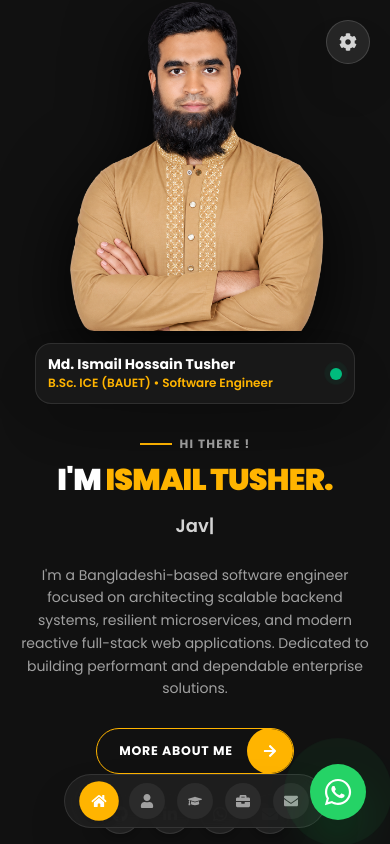
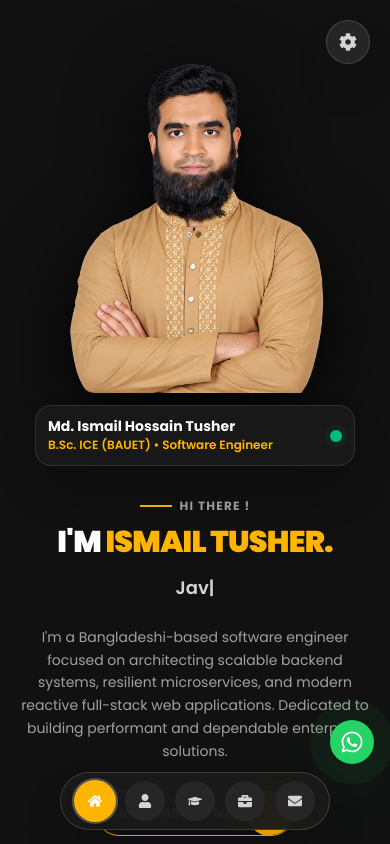
Before and after one commit to Tusher66/Tusher-Portfolio, a React (Vite) app: page / in a window 390 px wide. Built offline with nearby package versions, Linux system fonts and the light colour scheme.

Commit message:
fix(mobile): fix mobile menu navigation dock scrolling, active state tracking, and layout padding

```diff
--- a/src/App.tsx
+++ b/src/App.tsx
@@ -35,7 +35,7 @@ export default function App() {
     return () => container.removeEventListener('wheel', handleWheel);
   }, []);
 
-  // Track Active Section based on Horizontal or Vertical Scroll
+  // Track Active Section based on Horizontal (Desktop) or Vertical (Mobile) Container Scroll
   useEffect(() => {
     const container = containerRef.current;
     if (!container) return;
@@ -47,16 +47,25 @@ export default function App() {
         const scrollPos = container.scrollLeft + container.clientWidth / 2;
         for (let i = sections.length - 1; i >= 0; i--) {
           const el = document.getElementById(sections[i]);
-          if (el && scrollPos >= el.offsetLeft) {
+          if (el && scrollPos >= el.offsetLeft - 100) {
             setActiveSection(sections[i]);
             break;
           }
         }
       } else {
-        const scrollPos = window.scrollY + 250;
+        // Mobile vertical scroll position
+        const isNearBottom =
+          container.scrollTop + container.clientHeight >= container.scrollHeight - 60;
+
+        if (isNearBottom) {
+          setActiveSection('contact');
+          return;
+        }
+
+        const scrollPos = container.scrollTop + container.clientHeight / 3;
         for (let i = sections.length - 1; i >= 0; i--) {
           const el = document.getElementById(sections[i]);
-          if (el && scrollPos >= el.offsetTop) {
+          if (el && scrollPos >= el.offsetTop - 50) {
             setActiveSection(sections[i]);
             break;
           }
@@ -65,21 +74,19 @@ export default function App() {
     };
 
     container.addEventListener('scroll', handleScroll, { passive: true });
-    window.addEventListener('scroll', handleScroll, { passive: true });
-
-    return () => {
-      container.removeEventListener('scroll', handleScroll);
-      window.removeEventListener('scroll', handleScroll);
-    };
+    return () => container.removeEventListener('scroll', handleScroll);
   }, []);
 
   return (
     <div className="relative min-h-screen bg-[#111111] text-white selection:bg-accent selection:text-white overflow-hidden">
       <ScrollProgress />
       <ColorSwitcher />
-      <NavigationDock activeSection={activeSection} />
+      <NavigationDock
+        activeSection={activeSection}
+        setActiveSection={setActiveSection}
+      />
 
-      {/* Main Horizontal Layout Container matching Salimov */}
+      {/* Main Horizontal (Desktop) / Vertical (Mobile) Layout Container */}
       <div
         id="horizontal-container"
         ref={containerRef}
--- a/src/components/Hero.tsx
+++ b/src/components/Hero.tsx
@@ -20,10 +20,13 @@ export default function Hero() {
           behavior: 'smooth',
         });
       } else {
-        element.scrollIntoView({ behavior: 'smooth' });
+        container.scrollTo({
+          top: element.offsetTop,
+          behavior: 'smooth',
+        });
       }
     } else if (element) {
-      element.scrollIntoView({ behavior: 'smooth' });
+      element.scrollIntoView({ behavior: 'smooth', block: 'start' });
     }
   };
 
--- a/src/components/NavigationDock.tsx
+++ b/src/components/NavigationDock.tsx
@@ -9,9 +9,13 @@ import {
 
 interface NavigationDockProps {
   activeSection: string;
+  setActiveSection?: (id: string) => void;
 }
 
-export default function NavigationDock({ activeSection = 'home' }: NavigationDockProps) {
+export default function NavigationDock({
+  activeSection = 'home',
+  setActiveSection,
+}: NavigationDockProps) {
   const [isMobile, setIsMobile] = useState(false);
 
   useEffect(() => {
@@ -32,6 +36,9 @@ export default function NavigationDock({ activeSection = 'home' }: NavigationDoc
   ];
 
   const scrollTo = (id: string) => {
+    if (setActiveSection) {
+      setActiveSection(id);
+    }
     const element = document.getElementById(id);
     const container = document.getElementById('horizontal-container');
     if (element && container) {
@@ -41,10 +48,13 @@ export default function NavigationDock({ activeSection = 'home' }: NavigationDoc
           behavior: 'smooth',
         });
       } else {
-        element.scrollIntoView({ behavior: 'smooth' });
+        container.scrollTo({
+          top: element.offsetTop,
+          behavior: 'smooth',
+        });
       }
     } else if (element) {
-      element.scrollIntoView({ behavior: 'smooth' });
+      element.scrollIntoView({ behavior: 'smooth', block: 'start' });
     }
   };
 
@@ -80,8 +90,8 @@ export default function NavigationDock({ activeSection = 'home' }: NavigationDoc
         })}
       </nav>
 
-      {/* Mobile / Tablet Bottom Dock Bar */}
-      <nav className="fixed bottom-4 left-1/2 -translate-x-1/2 z-50 flex lg:hidden bg-[#1e1e1e]/95 backdrop-blur-xl border border-white/10 px-4 py-2 rounded-full shadow-2xl gap-3 sm:gap-4">
+      {/* Mobile / Tablet Bottom Dock Bar - Touch Friendly & High Z-Index */}
+      <nav className="fixed bottom-3.5 left-1/2 -translate-x-1/2 z-[999] flex lg:hidden bg-[#1a1a1a]/95 backdrop-blur-2xl border border-white/15 px-3.5 py-2 rounded-full shadow-2xl gap-2.5 sm:gap-3.5 items-center">
         {navItems.map((item) => {
           const isActive = activeSection === item.id;
           return (
@@ -89,10 +99,10 @@ export default function NavigationDock({ activeSection = 'home' }: NavigationDoc
               key={item.id}
               onClick={() => scrollTo(item.id)}
               aria-label={item.label}
-              className={`w-9 h-9 rounded-full flex items-center justify-center text-sm transition-all cursor-pointer ${
+              className={`w-10 h-10 sm:w-11 sm:h-11 rounded-full flex items-center justify-center text-sm sm:text-base transition-all duration-200 cursor-pointer touch-manipulation active:scale-95 ${
                 isActive
-                  ? 'bg-accent text-white scale-110 shadow-md'
-                  : 'bg-[#2b2b2b] text-neutral-400 hover:text-white'
+                  ? 'bg-accent text-white scale-105 shadow-lg font-bold ring-2 ring-white/25'
+                  : 'bg-[#262626] text-neutral-300 hover:text-white hover:bg-[#333333]'
               }`}
             >
               {item.icon}
--- a/src/components/WhatsAppButton.tsx
+++ b/src/components/WhatsAppButton.tsx
@@ -6,9 +6,9 @@ export default function WhatsAppButton() {
     'https://wa.me/8801754343120?text=Hi%20Ismail,%20I%20visited%20your%20portfolio%20and%20would%20like%20to%20connect!';
 
   return (
-    <div className="fixed bottom-6 right-6 z-50 group flex items-center">
+    <div className="fixed bottom-20 right-4 sm:bottom-20 sm:right-6 lg:bottom-6 lg:right-6 z-40 group flex items-center">
       {/* Tooltip Label */}
-      <div className="hidden sm:block mr-3 px-3.5 py-1.5 bg-[#1e1e1e] border border-neutral-700 text-white text-xs font-semibold rounded-full shadow-2xl opacity-0 group-hover:opacity-100 transition-all duration-300 pointer-events-none transform translate-x-2 group-hover:translate-x-0">
+      <div className="hidden lg:block mr-3 px-3.5 py-1.5 bg-[#1e1e1e] border border-neutral-700 text-white text-xs font-semibold rounded-full shadow-2xl opacity-0 group-hover:opacity-100 transition-all duration-300 pointer-events-none transform translate-x-2 group-hover:translate-x-0">
         Chat on WhatsApp
       </div>
 
@@ -20,7 +20,7 @@ export default function WhatsAppButton() {
         aria-label="Chat on WhatsApp (+880 1754-343120)"
         whileHover={{ scale: 1.1 }}
         whileTap={{ scale: 0.95 }}
-        className="relative w-14 h-14 rounded-full bg-[#25D366] text-white flex items-center justify-center text-3xl shadow-2xl shadow-green-500/40 hover:shadow-green-500/60 transition-shadow cursor-pointer"
+        className="relative w-11 h-11 sm:w-12 sm:h-12 lg:w-14 lg:h-14 rounded-full bg-[#25D366] text-white flex items-center justify-center text-2xl lg:text-3xl shadow-2xl shadow-green-500/40 hover:shadow-green-500/60 transition-shadow cursor-pointer"
       >
         {/* Pulse Ripple Effect */}
         <span className="absolute inset-0 rounded-full bg-[#25D366] opacity-75 animate-ping -z-10" />
--- a/src/index.css
+++ b/src/index.css
@@ -41,6 +41,9 @@ html, body {
   height: 100vh;
   overflow-y: auto;
   overflow-x: hidden;
+  position: relative;
+  scroll-behavior: smooth;
+  -webkit-overflow-scrolling: touch;
 }
 
 @media (min-width: 1024px) {
@@ -55,42 +58,41 @@ html, body {
   }
 }
 
-/* Horizontal Section Panel - Wrapped 100% in Screen */
+/* Horizontal Section Panel - Wrapped 100% in Screen on Desktop, Scrollable on Mobile */
 .horizontal-section-panel {
   width: 100vw;
   min-width: 100vw;
   min-height: 100vh;
-  height: 100vh;
-  max-height: 100vh;
+  height: auto;
   flex-shrink: 0;
-  scroll-snap-align: start;
   display: flex;
   flex-direction: column;
-  justify-content: center;
+  justify-content: flex-start;
   align-items: center;
   position: relative;
-  overflow-y: auto;
-  padding: 4rem 1.25rem 5rem;
+  padding: 3.5rem 1.25rem 8.5rem;
 }
 
 @media (min-width: 640px) {
   .horizontal-section-panel {
-    padding: 4rem 2.5rem 5rem;
+    padding: 4rem 2.5rem 8.5rem;
   }
 }
 
 @media (min-width: 1024px) {
   .horizontal-section-panel {
+    justify-content: center;
     height: 100vh;
     max-height: 100vh;
     overflow-y: hidden;
-    padding: 2.25rem 4.5rem 2.25rem 3.5rem;
+    scroll-snap-align: start;
+    padding: 2.25rem 3.5rem 2.25rem 5.5rem;
   }
 }
 
 @media (min-width: 1280px) {
   .horizontal-section-panel {
-    padding: 2.5rem 5.5rem 2.5rem 4.5rem;
+    padding: 2.5rem 4rem 2.5rem 6rem;
   }
 }
 
```
